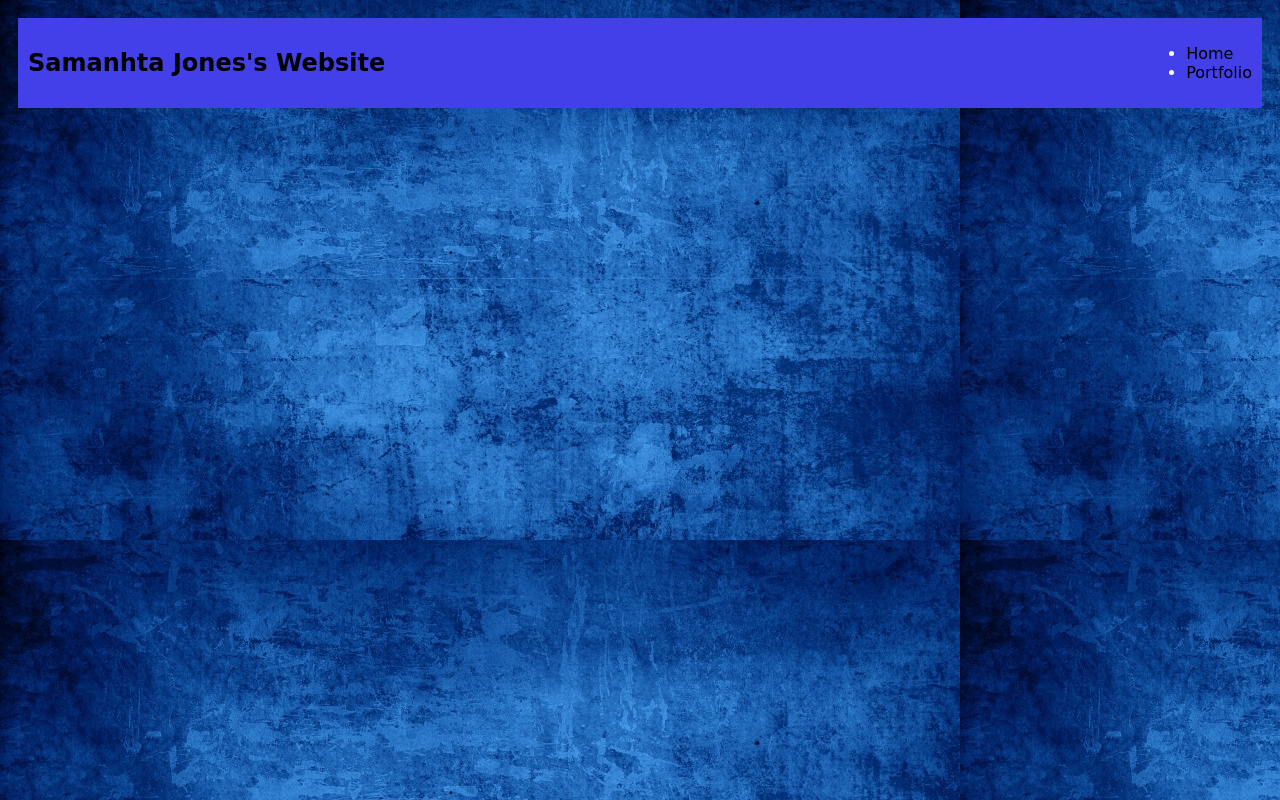
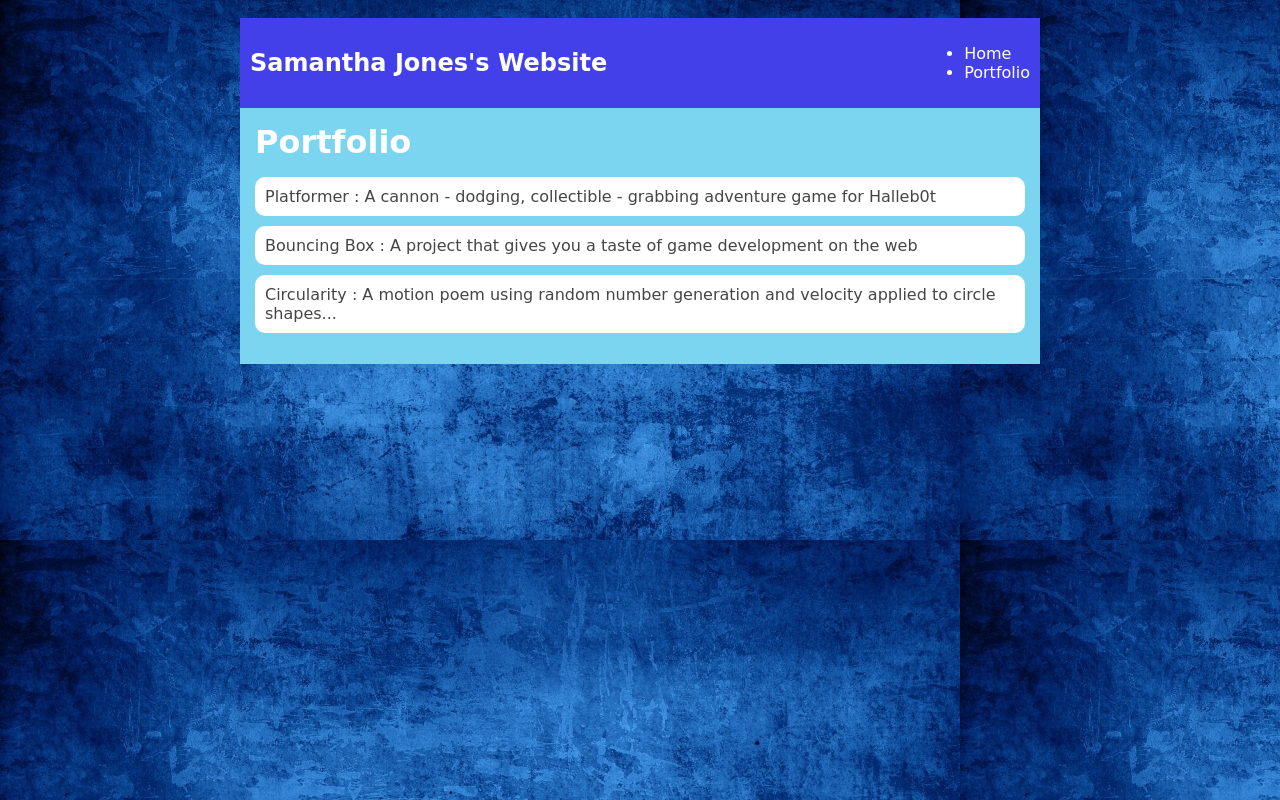
Before and after one commit to samanthajones1/samanthajones1.github.io, a plain HTML site: page portfolio.html in a window 1280 px wide. Drawn offline with Linux system fonts and the light colour scheme.

Commit message:
index.html and portfolio.html

```diff
--- a/portfolio.html
+++ b/portfolio.html
@@ -24,7 +24,7 @@
     h1 {
         display: flex;
         align-items: center;
-        color: rgb(0, 0, 0);
+        color: rgb(253, 253, 253);
         flex: 1;
         margin: 0;
     }
@@ -37,7 +37,7 @@
     }
     a {
         text-decoration: none;
-        color: rgb(0, 0, 0);
+        color: rgb(255, 255, 255);
     }
 
     /* main container near to image */
@@ -64,14 +64,40 @@
     h2, h3 {
         margin: 0px;
     }
+
+     /* portfolio styles */
+     .content h1 {
+                color: rgb(255, 255, 255);
+            }
+
+            #portfolio {
+                list-style-type: none;
+                padding-left: 0;
+            }
+
+            #portfolio li {
+                background: #fff;
+                padding: 10px;
+                border-radius: 10px;
+                margin-bottom: 10px;
+            }
+
+            #portfolio li:hover {
+                background: #eee;
+            }
+
+            #portfolio a {
+                text-decoration: none;
+                color: #454545;
+            }
       </style>
     </head>
     <body>
       <!-- All Contents Go Here-->
-      <div id= "all contents">
+      <div id= "all-contents">
 
         <nav>
-          <h1> Samanhta Jones's Website</h1>
+          <h1><a href = "index.html"> Samantha Jones's Website</a></h1>
           <ul>
             <li>
               <a href = "index.html"> Home </a>
@@ -83,8 +109,14 @@
         </nav>
 
         <main>
-
-
+          <div class="content">
+            <h1>Portfolio</h1>
+            <ul id="portfolio">
+              <li><a href="projects/platformer/">Platformer : A cannon - dodging, collectible - grabbing adventure game for Halleb0t</a></li>
+              <li><a href="projects/bouncing-box/">Bouncing Box : A project that gives you a taste of game development on the web </a></li>
+              <li><a href="projects/circularity/">Circularity : A motion poem using random number generation and velocity applied to circle shapes...</a></li>
+            </ul>
+          </div>
         </main>
 
       </div>
```
Also changed, not shown: index.html (+2 -2 lines).
